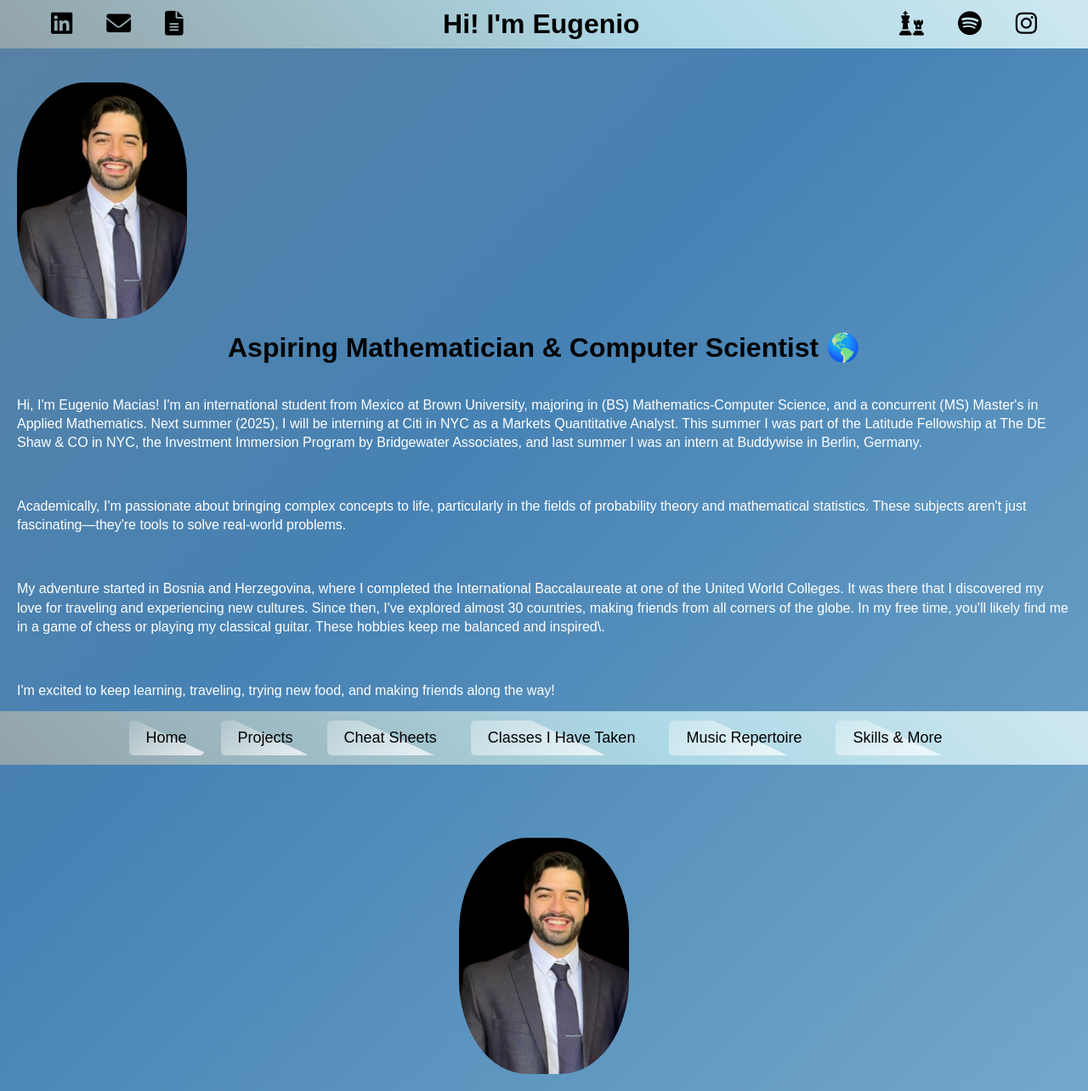
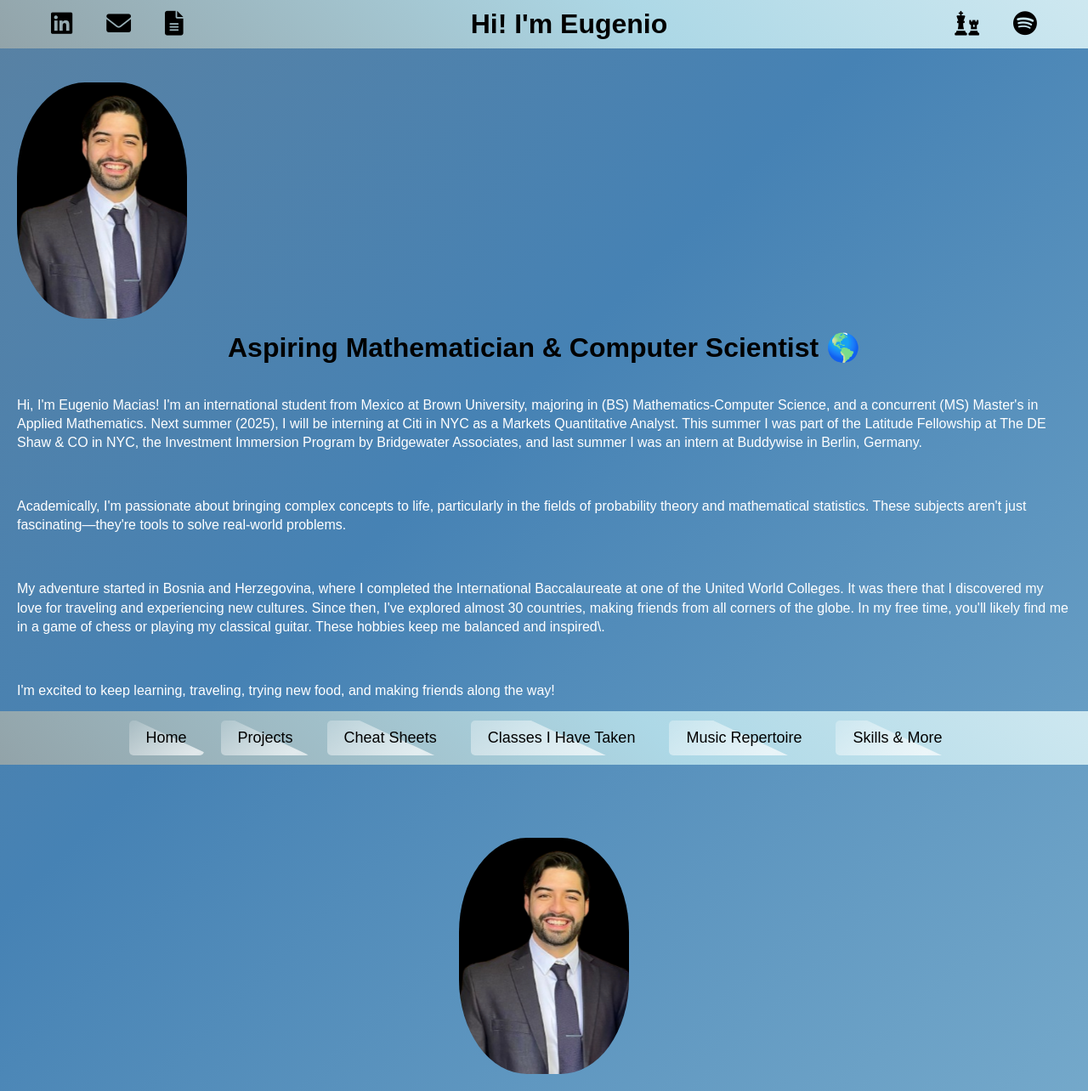
Before and after one commit to xXElGenio0203Xx/eugenio-macias.github.io, a Jekyll site: the page built from index.md, in a window 1280 px wide. Shown: the whole page at 85% size. Built offline with Jekyll 4.4.1, drawn with Linux system fonts in a browser that asks for light colours; some web fonts are replaced.

Commit message:
Update default.html

```diff
--- a/_layouts/default.html
+++ b/_layouts/default.html
@@ -14,13 +14,12 @@
     <div class="header-links-left">
       <a href="https://www.linkedin.com/in/eugenio-macias/" target="_blank" title="LinkedIn"><i class="fab fa-linkedin"></i></a>
       <a href="mailto:eugenio_macias_orozco@brown.edu" target="_blank" title="Email"><i class="fas fa-envelope"></i></a>
-      <a href="assets/files/CV2025.pdf" target="_blank" title="Resume"><i class="fas fa-file-alt"></i></a>
+      <a href="assets/files/resume_fall2025.pdf" target="_blank" title="Resume"><i class="fas fa-file-alt"></i></a>
     </div>
     <h1>{{ site.title }}</h1>
     <div class="header-links-right">
       <a href="https://www.chess.com/member/eugenio_macias" target="_blank" title="Chess.com"><i class="fas fa-chess"></i></a>
       <a href="https://open.spotify.com/user/eugenio.d.macias?si=3eaebf1bfa0e4e51" target="_blank" title="Spotify"><i class="fab fa-spotify"></i></a>
-      <a href="https://www.instagram.com/eugenio_macias/" target="_blank" title="Instagram"><i class="fab fa-instagram"></i></a>
     </div>
   </header>
   <main id="content">
```
